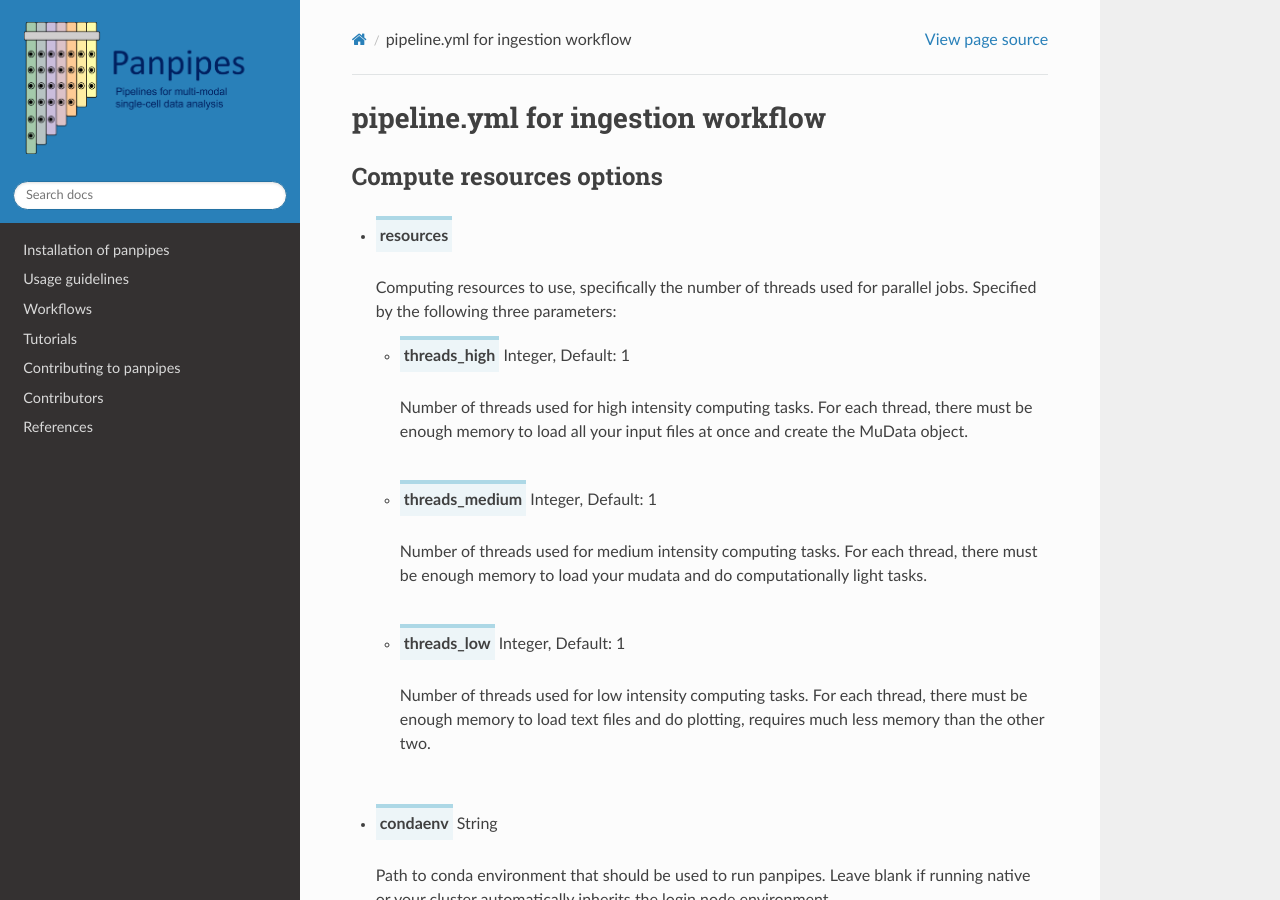
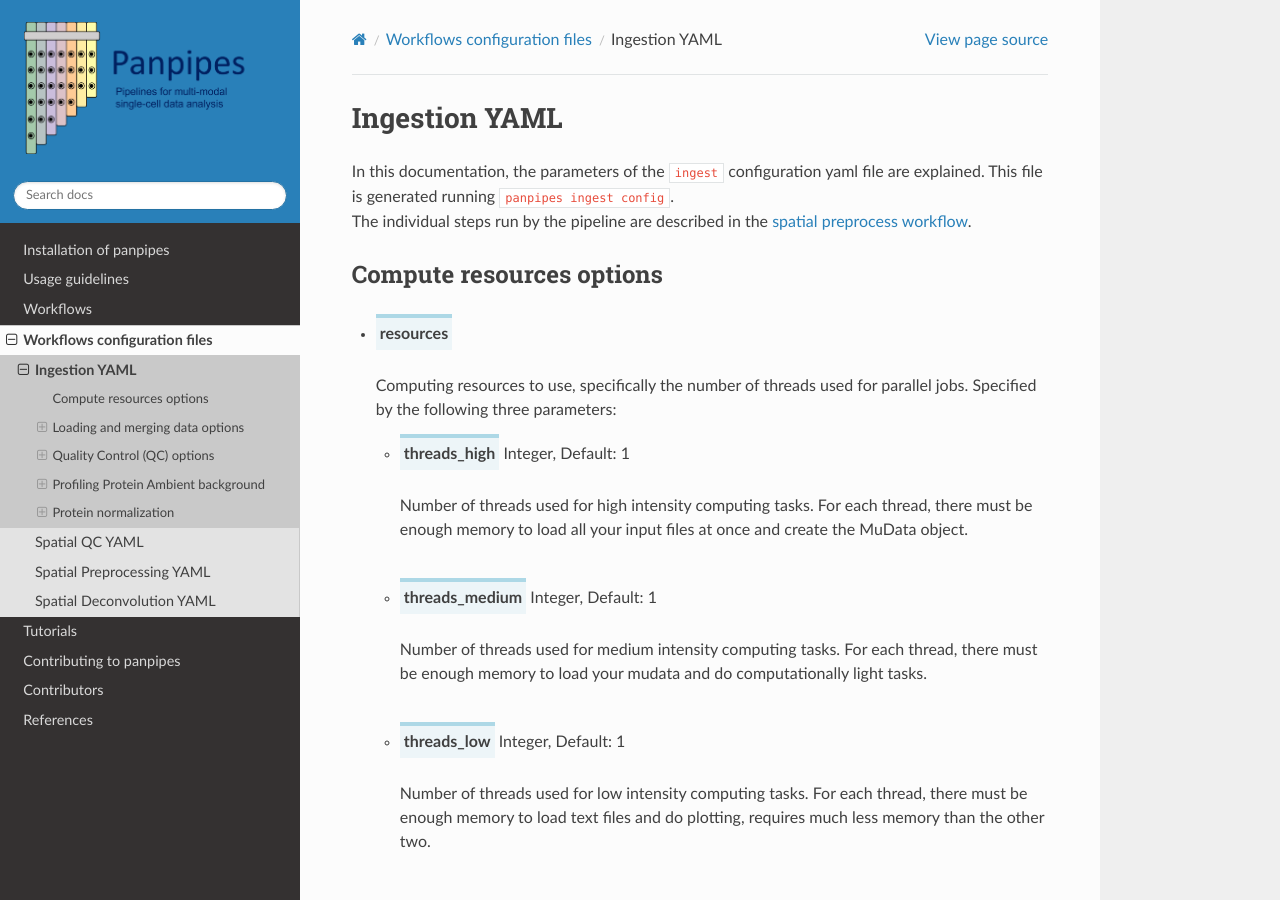
Before and after one commit to bio-la/panpipes-nextflow, a Sphinx documentation site: the page built from docs/yaml_docs/pipeline_ingestion_yml.md, in a window 1280 px wide and 900 px high. Built offline with Sphinx 7.4.7 and the Read the Docs theme 2.0.0, drawn with Linux system fonts in a browser that asks for light colours; pages that are not in the unit, such as notebooks, are missing from menus.

Commit message:
added index page minor fixes to docs

```diff
--- a/docs/index.rst
+++ b/docs/index.rst
@@ -51,6 +51,7 @@
    install
    usage/index
    workflows/index
+   yaml_docs/index
    tutorials/index
    ../changelog
    contribute_guidelines
--- /dev/null
+++ b/docs/yaml_docs/index.rst
@@ -0,0 +1,10 @@
+Workflows configuration files
+=============================
+
+.. toctree::
+    :maxdepth: 1
+
+    pipeline_ingestion_yml
+    spatial_qc
+    spatial_preprocess
+    spatial_deconvolution
--- a/docs/yaml_docs/pipeline_ingestion_yml.md
+++ b/docs/yaml_docs/pipeline_ingestion_yml.md
@@ -8,7 +8,10 @@
   }
 </style>
 
-# pipeline.yml for ingestion workflow
+# Ingestion YAML
+
+In this documentation, the parameters of the `ingest` configuration yaml file are explained.
+This file is generated running `panpipes ingest config`.  <br> The individual steps run by the pipeline are described in the [spatial preprocess workflow](../workflows/qc.md).
 
 ## Compute resources options
 
```
Also changed, not shown: docs/yaml_docs/spatial_deconvolution.md (+3 -1 lines), docs/yaml_docs/spatial_preprocess.md (+2 -1 lines), docs/yaml_docs/spatial_qc.md (+3 -1 lines).
